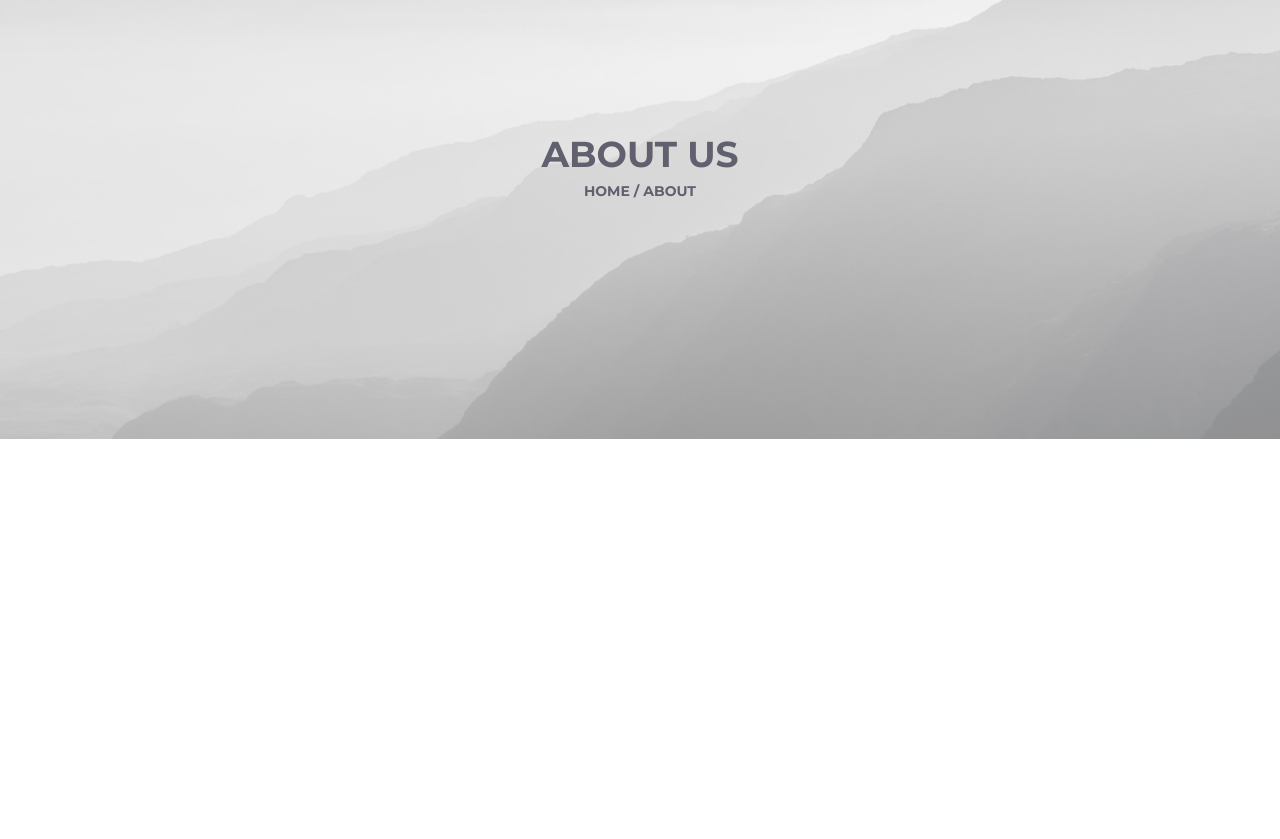
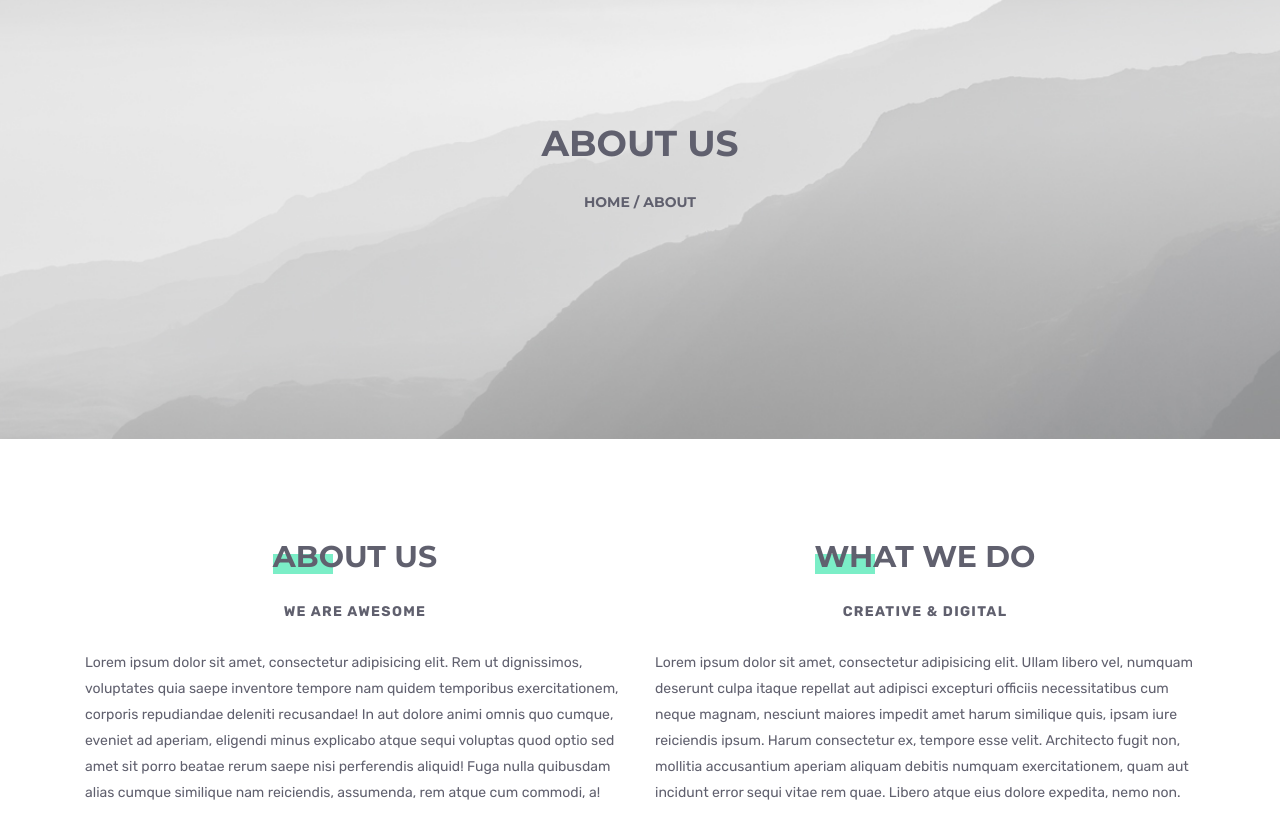
Before and after one commit to AlexBegma/Akad-web-agency, a plain HTML site: page about.html in a window 1280 px wide. Shown: the part 111-950 px from the top of the page. Before the commit the page ends 800 px from the top, so only its background shows below. Drawn offline with nearby package versions, Linux system fonts and the light colour scheme.

Commit message:
section class=description

```diff
--- a/about.html
+++ b/about.html
@@ -29,7 +29,7 @@
 <body>
 
 	<section class="main-header">
-		<section class="about">
+		<div class="about">
 			<header class="header">
 				<div class="container">
 					<div class="row">
@@ -87,7 +87,28 @@
 					</div>
 				</div>
 			</div>
-		</section>
+		</div>
+	</section>
+
+	<section class="description">
+		<div class="container">
+			<div class="row">
+				<div class="col-md-6">
+					<div class="description__title">
+						<span>about us</span>
+						<p class="description__text">we are awesome</p>
+					</div>
+					<p>Lorem ipsum dolor sit amet, consectetur adipisicing elit. Rem ut dignissimos, voluptates quia saepe inventore tempore nam quidem temporibus exercitationem, corporis repudiandae deleniti recusandae! In aut dolore animi omnis quo cumque, eveniet ad aperiam, eligendi minus explicabo atque sequi voluptas quod optio sed amet sit porro beatae rerum saepe nisi perferendis aliquid! Fuga nulla quibusdam alias cumque similique nam reiciendis, assumenda, rem atque cum commodi, a!</p>
+				</div>
+				<div class="col-md-6">
+					<div class="description__title">
+						<span>what we do</span>
+						<p class="description__text">creative &amp; digital</p>
+					</div>
+					<p>Lorem ipsum dolor sit amet, consectetur adipisicing elit. Ullam libero vel, numquam deserunt culpa itaque repellat aut adipisci excepturi officiis necessitatibus cum neque magnam, nesciunt maiores impedit amet harum similique quis, ipsam iure reiciendis ipsum. Harum consectetur ex, tempore esse velit. Architecto fugit non, mollitia accusantium aperiam aliquam debitis numquam exercitationem, quam aut incidunt error sequi vitae rem quae. Libero atque eius dolore expedita, nemo non.</p>
+				</div>
+			</div>
+		</div>
 	</section>
 
 </body>
--- a/css/about.css
+++ b/css/about.css
@@ -40,13 +40,7 @@ li {
 
 /* Header */
 .main-header {
-	/* height: 550px;
-	width: 1350px;
-	width: 100%;
-	background: url('../images/site-hero2.jpg');
-	background-size: cover;
-	background-repeat: no-repeat;
-	background-position: center; */
+	margin-bottom: 95px;
 }
 
 header.header {
@@ -184,8 +178,56 @@ nav.descktop-nav ul.first-level > li:hover > a::after {
 
 .about__big-title {
 	font-size: 36px;
+	margin-bottom: 22px;
 }
 
 .about__small-title {
 	font-size: 14px;
 }
+
+/* <section class="description"> */
+.description {
+	margin-bottom: 95px;
+}
+
+.description__title {
+	width: 50%;
+	margin: 0 auto 25px;
+	text-align: center;
+}
+
+.description__title span {
+	position: relative;
+	z-index: 1;
+	font-family: "Montserrat", sans-serif;
+	font-weight: 700;
+	font-size: 30px;
+	text-transform: uppercase;
+	color:#60606e;
+	position: relative;
+	display: inline-block;
+	margin-bottom: 20px;
+}
+
+.description__title span::after{
+	position: absolute;
+	content: "";
+	background-color: #7beec7;
+	top: 20px;
+	left: 0;
+	z-index: -1;
+	width: 60px;
+	height: 20px;
+}
+
+.description__title p {
+	text-transform: uppercase;
+	font-weight: 700;
+	letter-spacing: 1.3px;
+}
+
+.description p {
+	line-height: 24px;
+	color:#60606e;
+	line-height: 26px;
+}
```
Also changed, not shown: index.html (+5 -5 lines).
